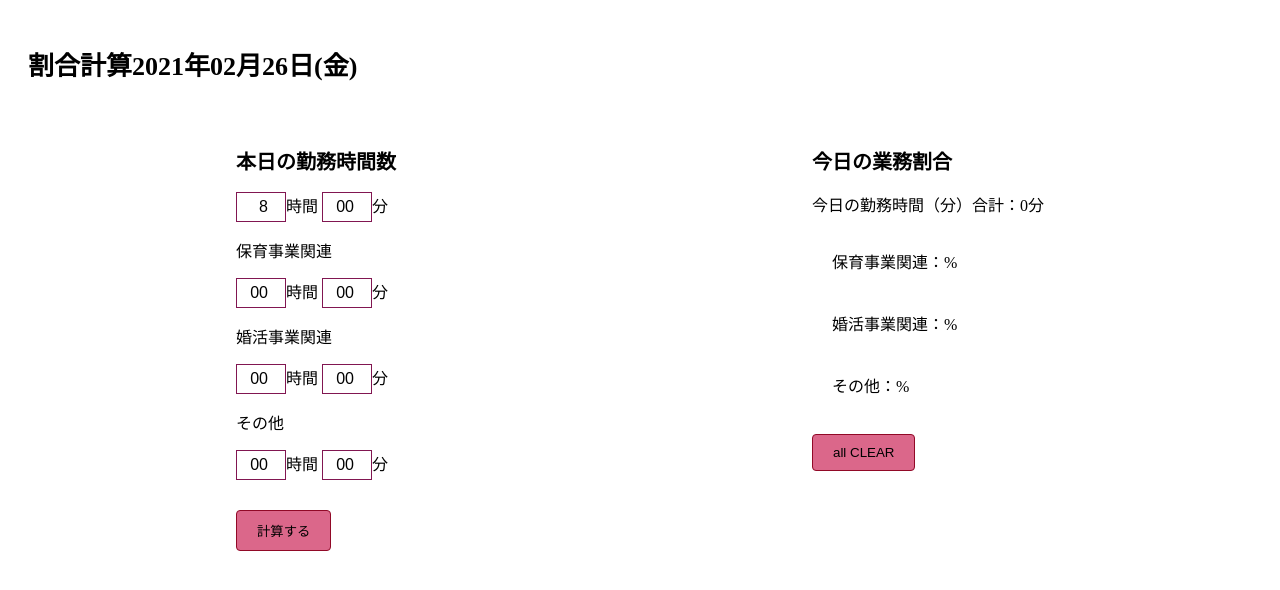
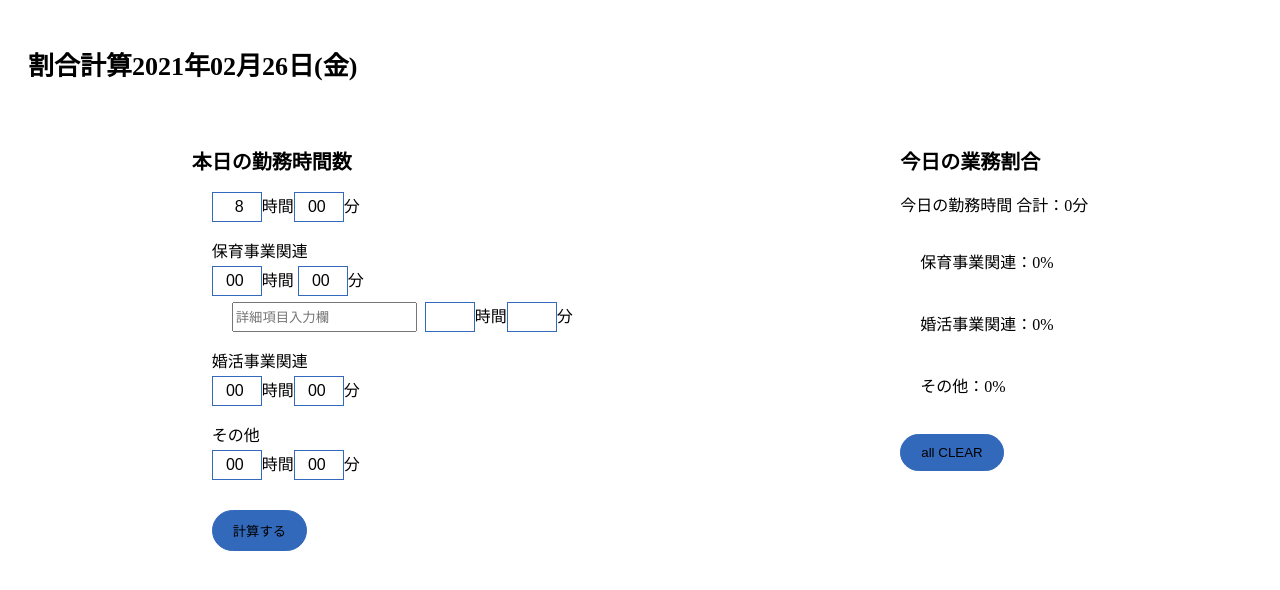
Before and after one commit to eryry/php_study, a PHP site: page / in a window 1280 px wide. Shown: the top 590 px of the page. Run offline with PHP 8.4, Linux system fonts and the light colour scheme; data that the repository does not hold is empty.

Commit message:
表示位置整

```diff
--- a/wariai/index.php
+++ b/wariai/index.php
@@ -1,5 +1,6 @@
 <?php
 // require_once("calc.php");
+if(empty($_POST)){
   $all_time_hour = 0;
   $all_time_min  = 0;
   $all_time = 0;
@@ -9,19 +10,23 @@ $kon_all_time_hour = 0;
   $kon_all_time_min  = 0;
   $else_all_time_hour = 0;
   $else_time_min  = 0;
+  $hoi_wariai=0;
+  $kon_wariai=0;
+  $else_wariai=0;
+}
 
 if(!empty($_POST["submit"])) {
   // 勤務時間合計を、計算用に分に変換して変数格納
   $all_time_hour = calc_hour(intval($_POST["all_time_hour"]));
   $all_time_min  = intval($_POST["all_time_min"]);
-  $all_time = $all_time_hour + $all_time_min;
+  $all_time = $all_time_hour+ $all_time_min;
 
   // 保育事業関連業務時間合計を、計算用に分に変換して変数格納
   $hoi_all_time_hour = calc_hour(intval($_POST["hoi_all_time_hour"]));
   $hoi_all_time_min  = intval($_POST["hoi_all_time_min"]);
   $hoi_all_time = $hoi_all_time_hour + $hoi_all_time_min;
   // 割合算出
-  $hoi_wariai = calc_per($hoi_all_time);
+  $hoi_wariai = ($hoi_all_time / $all_time) *100;
 
   // 婚活事業関連業務時間合計を、計算用に分に変換して変数格納
   $kon_all_time_hour = calc_hour(intval($_POST["kon_all_time_hour"]));
@@ -71,36 +76,48 @@ $week = $weeks[date("w")];
 <body class="watercolor">
   <h1>割合計算<?php echo $today."(".$week.")"; ?></h1>
 <div class="sections">
-  <section class="add_area">
+  <section class="base">
     <h2>本日の勤務時間数</h2>
+    <ul>
     <form action="" method="post">
-      <div>
+      <li>
         <input type="number" name="all_time_hour" value="8">時間
         <input type="number" name="all_time_min" value="00">分
-      </div>
+      </li>
       <p>保育事業関連</p>
+      <li class="hoi">
         <div>
           <input type="number" name="hoi_all_time_hour" value="00">時間
           <input type="number" name="hoi_all_time_min" value="00">分
         </div>
+        <ul>
+          <li>
+            <input type="text" name="" value="" placeholder="詳細項目入力欄">
+            <input type="number" name="" value="">時間
+            <input type="number" name="" value="">分
+          </li>
+
+        </ul>
+      </li>
       <p>婚活事業関連</p>
-      <div>
+      <li>
         <input type="number" name="kon_all_time_hour" value="00">時間
         <input type="number" name="kon_all_time_min" value="00">分
-      </div>
+      </li>
       <p>その他</p>
-      <div>
+      <li>
         <input type="number" name="else_all_time_hour" value="00">時間
         <input type="number" name="else_all_time_min" value="00">分
-      </div>
+      </li>
 
       <input type="submit" name="submit" value="計算する" class="btn">
     </form>
+  </ul>
   </section>
 
-  <section class="list_area">
+  <section class="result">
     <h2>今日の業務割合</h2>
-    <p>今日の勤務時間（分）合計：<?php echo $all_time; ?>分</p>
+    <p>今日の勤務時間 合計：<?php echo $all_time; ?>分</p>
     <ul>
 
       <li>
--- a/wariai/style.css
+++ b/wariai/style.css
@@ -6,6 +6,16 @@ body{
   display: flex;
   flex-direction: row;
   justify-content: space-around;
+}
+.hoi {
+  display: flex;
+  flex-direction: column;
+}
+.hoi li {
+  margin-top: 6px;
+}
+input[type="text"] {
+  margin-right: 8px;
 }
 section {
   margin-top:30px;
@@ -25,12 +35,15 @@ li {
   flex-direction:row;
   line-height:30px;
 }
+form p {
+  margin-bottom:4px;
+}
 .btn {
   margin-top: 30px;
 }
 
 input[type="number"] {
-  border:solid 1px #811651;
+  border:solid 1px #3269bb;
   padding-left: 2px;
   box-sizing: border-box;
   /* font-weight: bold; */
@@ -40,9 +53,9 @@ input[type="number"] {
   text-align: right;
 }
 input[type="submit"] {
-  background-color: #db678a;
-  border:solid 1px #910927;
-  border-radius: 4px;
+  background-color: #3269bb;
+  border:solid 1px #3269bb;
+  border-radius: 50px;
   padding: 10px 20px;
   cursor: pointer;
 }
```
Lines whose indentation alone changed are shown as unchanged.
